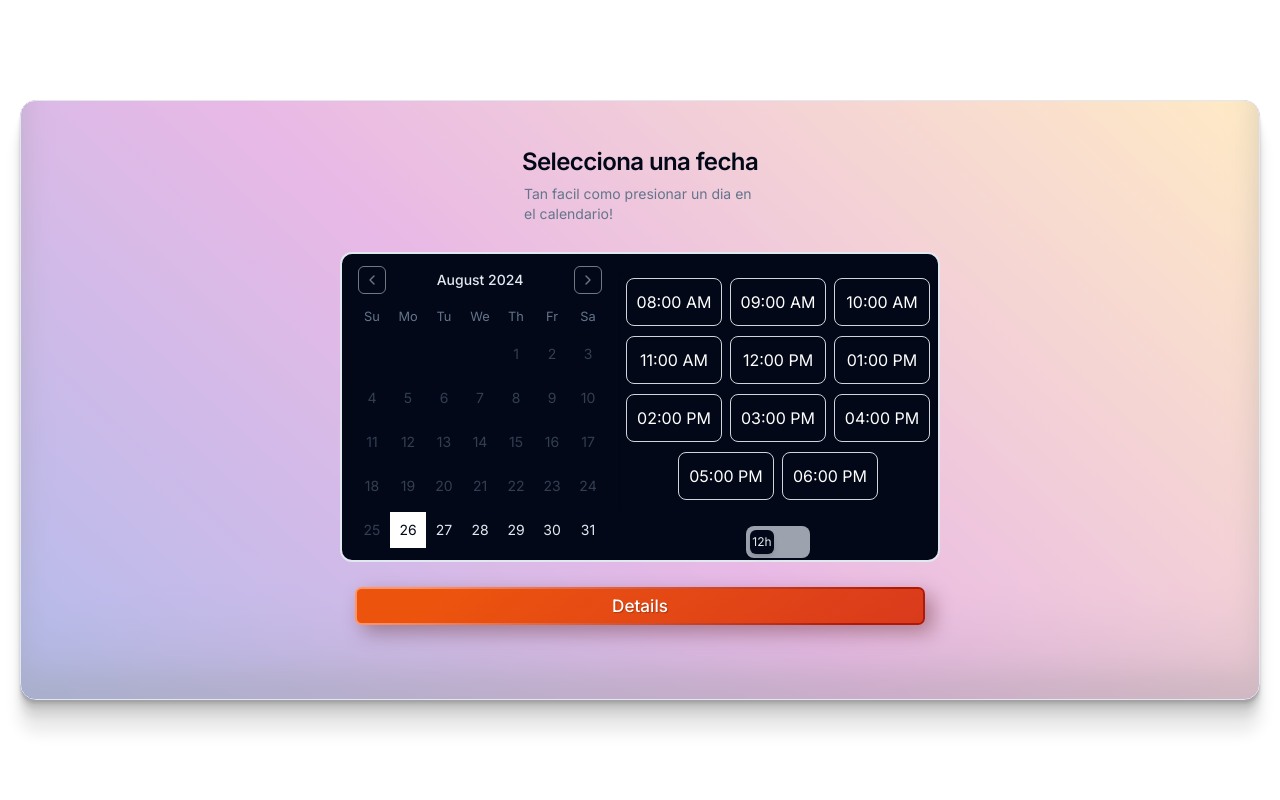
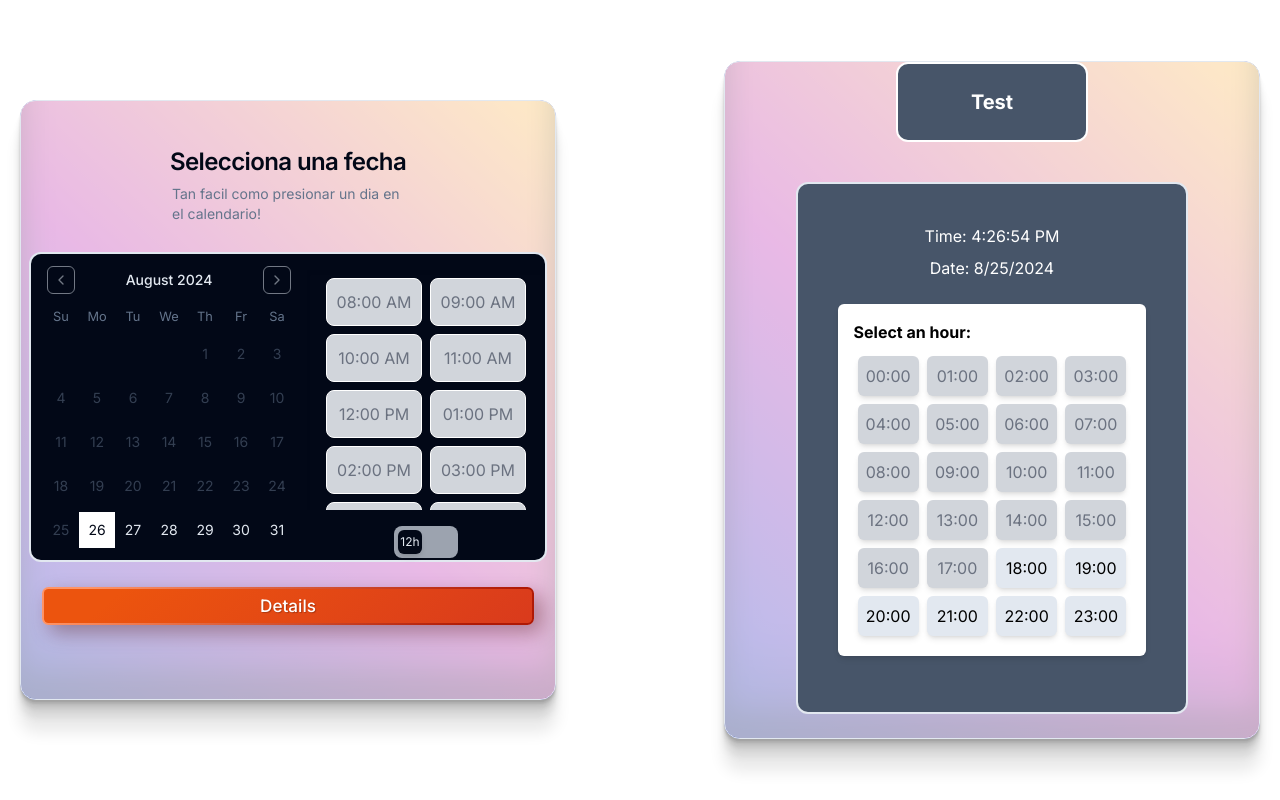
Before and after one commit to bySharkster/booking-app, a Next.js app: page /booking in a window 1280 px wide. Built offline with nearby package versions, Linux system fonts and the light colour scheme.

Commit message:
feat: Add uuid dependency for generating reservation IDs

```diff
--- a/app/api/Emailnotif/route.ts
+++ b/app/api/Emailnotif/route.ts
@@ -10,7 +10,7 @@ const transporter = nodemailer.createTransport({
 
 export async function POST(req: Request) {
   try {
-    const { name, email, phone, corte, silla } = await req.json();
+    const { name, email, phone, corte, silla, reservationId } = await req.json();
 
     const mailOptions = {
     from: 'gregor.gr20@gmail.com',
@@ -19,7 +19,8 @@ export async function POST(req: Request) {
     text: `You got an order from ${name} \n
      his email is: ${email} & his phone
      number:${phone} \n \n
-     he wants ${corte} & wants barber #${silla}.`,
+     he wants ${corte} & wants barber #${silla}. \n \n
+     The reservation id is: ${reservationId}`,
     };
 
     transporter.sendMail(mailOptions, (error, info) => {
--- a/components/Booking.tsx
+++ b/components/Booking.tsx
@@ -22,7 +22,9 @@ import { E164Number } from "libphonenumber-js/core";
 import { ToastAction } from "@/components/ui/toast";
 import { useToast } from "@/components/ui/use-toast";
 import { Test } from "./ui/Test/Test";
+import { v4 as uuidv4 } from "uuid";
 
+// types for each component
 type formDataProps = {
   name: string;
   email: string;
@@ -30,35 +32,81 @@ type formDataProps = {
   address: string;
   corte: string;
   silla: number;
+  reservationId: string;
+};
+
+type BookingProps = {
+  setState: (state: string) => void;
+  today: Date;
+  tomorrow: Date;
+  date: Date | undefined;
+  time: string | undefined;
+  setDate: React.Dispatch<React.SetStateAction<Date | undefined>>;
+  setTime: React.Dispatch<React.SetStateAction<string | undefined>>;
+};
+
+type confirmationProps = {
+  date: Date;
+  // time: string;
+  // name: string;
+  // email: string;
+  // phone: E164Number | undefined;
+  // address: string;
+  // corte: string;
+  // silla: number;
+  reservationId: string;
+};
+
+type DetailsProps = {
+  setState: (state: string) => void;
+  formData: formDataProps;
+  setFormData: React.Dispatch<React.SetStateAction<formDataProps>>;
 };
 
 export const Booking = () => {
   const [state, setState] = useState("booking");
+
+  // moved date logic to the parent component to be able to use it in the confirmation component
+  const today = useMemo(() => new Date(), []);
+  const tomorrow: Date = useMemo(() => new Date(), []);
+  const [date, setDate] = React.useState<Date | undefined>(tomorrow);
+  const [time, setTime] = React.useState<string | undefined>(undefined);
+
+
+  // moved formData up the tree to be able to use it in the confirmation component
+  const [formData, setFormData] = useState<formDataProps>({
+    name: "",
+    email: "",
+    phone: undefined,
+    address: "",
+    corte: "Recorte y Barba",
+    silla: 0,
+    reservationId: uuidv4(),
+  });
+
   const renderComponent = useCallback(() => {
     switch (state) {
       case "details":
-        return <DetailsComponent setState={setState} />;
+        return <DetailsComponent setState={setState} formData={formData} setFormData={setFormData} />;
       case "confirmation":
-        return <ConfirmationComponent />;
+        return <ConfirmationComponent date={date || new Date()} reservationId={formData.reservationId} />;
       case "booking":
-        return <BookingComponent setState={setState} />;
+        return <BookingComponent setState={setState} today={today} tomorrow={tomorrow} date={date} time={time} setDate={setDate} setTime={setTime} />;
       case "test":
         return <Test />;
       default:
-        return <BookingComponent setState={setState} />;
+        return <BookingComponent setState={setState} today={today} tomorrow={tomorrow} date={date} time={time} setDate={setDate} setTime={setTime} />;
     }
-  }, [state]);
+  }, [state, formData, date, today, tomorrow, time]);
 
   return <div className="grid">{renderComponent()}</div>;
 };
 
 const BookingComponent = memo(
-  ({ setState }: { setState: (state: string) => void }) => {
-    const today = new Date();
-    const tomorrow: Date = new Date();
+  ({ setState, today, tomorrow, date, time, setDate, setTime }: BookingProps) => {
+
     tomorrow.setDate(today.getDate() + 1);
-    const [date, setDate] = React.useState<Date | undefined>(tomorrow);
-    const [time, setTime] = React.useState<string | undefined>(undefined);
+
     const { toast } = useToast();
 
     const handleSelectTime = (time: string) => {
@@ -86,6 +134,7 @@ const BookingComponent = memo(
     };
 
     return (
+      <div className="flex gap-32">
         <BookingCard>
           <CardHeader className="w-full mx-auto px-1 justify-center items-center">
             <CardTitle>Selecciona una fecha</CardTitle>
@@ -119,21 +168,16 @@ const BookingComponent = memo(
             </div>
           </CardContent>
         </BookingCard>
+        <Test />
+      </div>
     );
   }
 );
 
 BookingComponent.displayName = "BookingComponent";
 
-const DetailsComponent = memo(({ setState }: { setState: (state: string) => void }) => {
-  const [formData, setFormData] = useState<formDataProps>({
-    name: "",
-    email: "",
-    phone: undefined,
-    address: "",
-    corte: "Recorte y Barba",
-    silla: 0,
-  });
+const DetailsComponent = memo(({ setState, formData, setFormData }: DetailsProps) => {
+
 
   const handleSubmit = async() => {
     // Call the emailnotif API using axios
@@ -247,13 +291,15 @@ const DetailsComponent = memo(({ setState }: { setState: (state: string) => void
 
 DetailsComponent.displayName = "DetailsComponent";
 
-const ConfirmationComponent = memo(() => {
+const ConfirmationComponent = memo(({ date, reservationId } : confirmationProps) => {
   return (
     <BookingCard>
+      <CardContent className="w-full max-w-fit mx-auto px-1">
+        <section className="border-2 rounded-xl border-slate-200 bg-card-foreground items-center flex flex-col justify-center text-black">
           <div className="flex items-center justify-between w-full sm:w-4/5 md:max-w-lg max-w-80 mb-4 z-[2] md:px-4 px-1 pt-6 ">
             <div className="text-sm text-muted-foreground">
               <div>Reservation made</div>
-          <div>Tomorrow, 10:00 AM</div>
+              <div>Tomorrow at {date.getHours()}</div>
             </div>
             <div className="bg-primary text-primary-foreground md:px-3 p-1 rounded-full text-xs font-medium">
               Confirmed
@@ -270,7 +316,7 @@ const ConfirmationComponent = memo(() => {
           <div className="grid grid-cols-2 gap-4 mb-6 z-[2] px-4 md:px-12 mx-auto">
             <div>
               <div className="text-sm text-muted-foreground mb-1">Date</div>
-          <div className="font-medium">Tomorrow, 10:00 AM</div>
+              <div className="font-medium">{date.toDateString()}</div>
             </div>
             <div>
               <div className="text-sm text-muted-foreground mb-1">Barber</div>
@@ -284,7 +330,7 @@ const ConfirmationComponent = memo(() => {
               <div className="text-sm text-muted-foreground mb-1">
                 Reservation ID
               </div>
-          <div className="font-medium">ABC123</div>
+              <div className="font-medium">{reservationId}</div>
             </div>
           </div>
           <div className="flex justify-center flex-col sm:flex-row w-full z-[2] px-6 pb-6 gap-2">
@@ -303,6 +349,8 @@ const ConfirmationComponent = memo(() => {
               Share Receipt
             </Button>
           </div>
+        </section>
+      </CardContent>
     </BookingCard>
   );
 });
--- a/components/ui/Test/Test.tsx
+++ b/components/ui/Test/Test.tsx
@@ -14,12 +14,12 @@ export const Test = () => {
     };
   }, []);
 
-  const getRemainingHours = () => {
-    const now = new Date();
-    const endOfDay = new Date(now.getFullYear(), now.getMonth(), now.getDate(), 23, 59, 59, 999);
-    const diff = endOfDay.getTime() - now.getTime();
-    return Math.floor(diff / (1000 * 60 * 60));
-  };
+  // const getRemainingHours = () => {
+  //   const now = new Date();
+  //   const endOfDay = new Date(now.getFullYear(), now.getMonth(), now.getDate(), 23, 59, 59, 999);
+  //   const diff = endOfDay.getTime() - now.getTime();
+  //   return Math.floor(diff / (1000 * 60 * 60));
+  // };
 
   const generateHourButtons = () => {
     const buttons = [];
@@ -64,9 +64,9 @@ export const Test = () => {
           {selectedHour !== null && (
             <p className="mt-4 text-white">You selected: {selectedHour.toString().padStart(2, '0')}:00</p>
           )}
-          <div className="bg-white p-2 rounded-md shadow-md inline-block">
+          {/* <div className="bg-white p-2 rounded-md shadow-md inline-block">
             <p className="font-bold text-black">Remaining hours in the day: {getRemainingHours()}</p>
-          </div>
+          </div> */}
         </section>
       </CardContent>
     </BookingCard>
--- a/components/ui/timePicker.tsx
+++ b/components/ui/timePicker.tsx
@@ -1,7 +1,6 @@
-import React, { useEffect, useState } from "react";
+import React, { useState, useEffect } from "react";
 import TimeFormatToggle from "./timeFormatToggle";
 import { MIN_TIME_SLOT, MAX_TIME_SLOT, TIME_INTERVAL } from "@/lib/constants";
-import { DayPicker } from "react-day-picker";
 
 function TimePicker({
   selected,
@@ -13,10 +12,17 @@ function TimePicker({
   onSelectTime: (time: string) => void;
 }) {
   const [selectedTime, setSelectedTime] = useState<string | null>(null);
+  const [is24HourFormat, setIs24HourFormat] = useState<boolean>(false);
+  const [currentDate, setCurrentDate] = useState(new Date());
 
-  const [is24HourFormat, setIs24HourFormat] = useState<boolean>(false);
-  // Generate time slots in 30-minute intervals
-  const generateTimeSlots: () => string[] = () => {
+  useEffect(() => {
+    const timer = setInterval(() => setCurrentDate(new Date()), 1000);
+    return function cleanup() {
+      clearInterval(timer);
+    };
+  }, []);
+
+  const generateTimeSlots = () => {
     const times = [];
     let currentTime = new Date();
     const [minHours, minMinutes] = MIN_TIME_SLOT.split(":").map(Number);
@@ -31,9 +37,11 @@ function TimePicker({
       const displayHour = is24HourFormat ? hours : hours % 12 || 12;
       const minutes = currentTime.getMinutes().toString().padStart(2, "0");
       const ampm = is24HourFormat ? "" : hours < 12 ? "AM" : "PM";
-      times.push(
-        `${displayHour.toString().padStart(2, "0")}:${minutes} ${ampm}`
-      );
+      const timeString = `${displayHour.toString().padStart(2, "0")}:${minutes} ${ampm}`;
+
+      const isDisabled = currentTime <= currentDate || (currentTime.getHours() === currentDate.getHours() + 1 && currentTime.getMinutes() === 0);
+
+      times.push({ time: timeString, disabled: isDisabled });
       currentTime.setMinutes(currentTime.getMinutes() + TIME_INTERVAL);
     }
 
@@ -41,13 +49,12 @@ function TimePicker({
   };
 
   const timeSlots = generateTimeSlots();
-  // TODO: FIX THE TIME PICKER SINCE YOU HAVE TO CLICK TWICE TO SELECT THE TIME
+
   useEffect(() => {
     if (selectedTime && selected) {
       const [time, period] = selectedTime.split(" ");
       let [hours, minutes] = time.split(":").map(Number);
 
-      // Convert 12-hour format to 24-hour format if necessary
       if (period) {
         if (period.toUpperCase() === "PM" && hours !== 12) {
           hours += 12;
@@ -56,7 +63,6 @@ function TimePicker({
         }
       }
 
-      // Create a new Date object with the selected date and time
       const combinedDateTime = new Date(selected);
       combinedDateTime.setHours(hours, minutes, 0, 0);
       if (combinedDateTime === null || combinedDateTime <= new Date()) {
@@ -67,8 +73,7 @@ function TimePicker({
     } else {
       console.log("Please select time", selectedTime);
     }
-    // eslint-disable-next-line react-hooks/exhaustive-deps
-  }, [selectedTime]);
+  }, [selectedTime, selected, onSelect]);
 
   const handleSelectTime = (time: string) => {
     setSelectedTime(time);
@@ -77,15 +82,18 @@ function TimePicker({
 
   return (
     <section className="sm:h-72 sm:w-full sm:max-w-80 peer w-72">
-      <div className="flex flex-wrap gap-2 justify-center overflow-y-scroll mt-4 h-5/6 scrollable-content scroll-smooth ">
+      <div className="flex flex-wrap gap-2 justify-center overflow-y-scroll mt-4 h-5/6 scrollable-content scroll-smooth">
         <div className="flex flex-nowrap sm:flex-wrap gap-2 justify-center shadow-inner p-2">
-          {timeSlots.map((time) => (
+          {timeSlots.map(({ time, disabled }) => (
             <button
               key={time}
               onClick={() => handleSelectTime(time)}
-              className={`p-2 items-center  rounded-lg border ${
+              disabled={disabled}
+              className={`p-2 items-center rounded-lg border ${
                 selectedTime === time
                   ? "bg-background text-foreground"
+                  : disabled
+                  ? "bg-gray-300 text-gray-500 border-white"
                   : "bg-foreground border-gray-300 text-background"
               } hover:bg-background/90 hover:text-foreground/90 transition h-12 w-24 whitespace-nowrap`}
             >
@@ -98,6 +106,7 @@ function TimePicker({
     </section>
   );
 }
+
 TimePicker.displayName = "TimePicker";
 
 export { TimePicker };
--- a/package.json
+++ b/package.json
@@ -30,6 +30,7 @@
     "react-phone-number-input": "^3.4.5",
     "tailwind-merge": "^2.5.2",
     "tailwindcss-animate": "^1.0.7",
+    "uuid": "^10.0.0",
     "zod": "^3.23.8"
   },
   "devDependencies": {
@@ -37,6 +38,7 @@
     "@types/nodemailer": "^6.4.15",
     "@types/react": "^18",
     "@types/react-dom": "^18",
+    "@types/uuid": "^9.0.8",
     "eslint": "^8",
     "eslint-config-next": "14.2.6",
     "postcss": "^8",
```
Also changed, not shown: 1 other file (tests, documents, lock files or other folders). Lines whose indentation alone changed are shown as unchanged.
